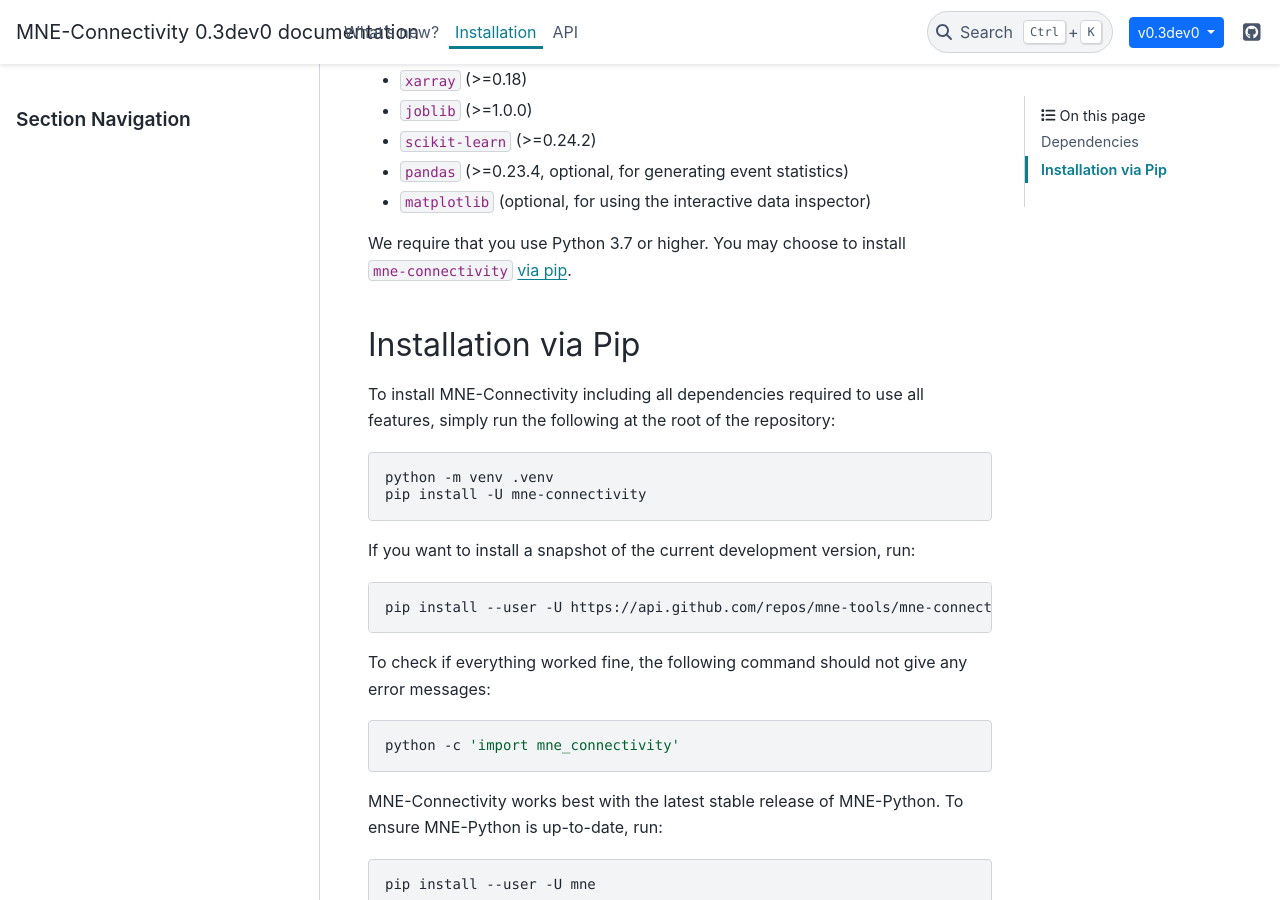
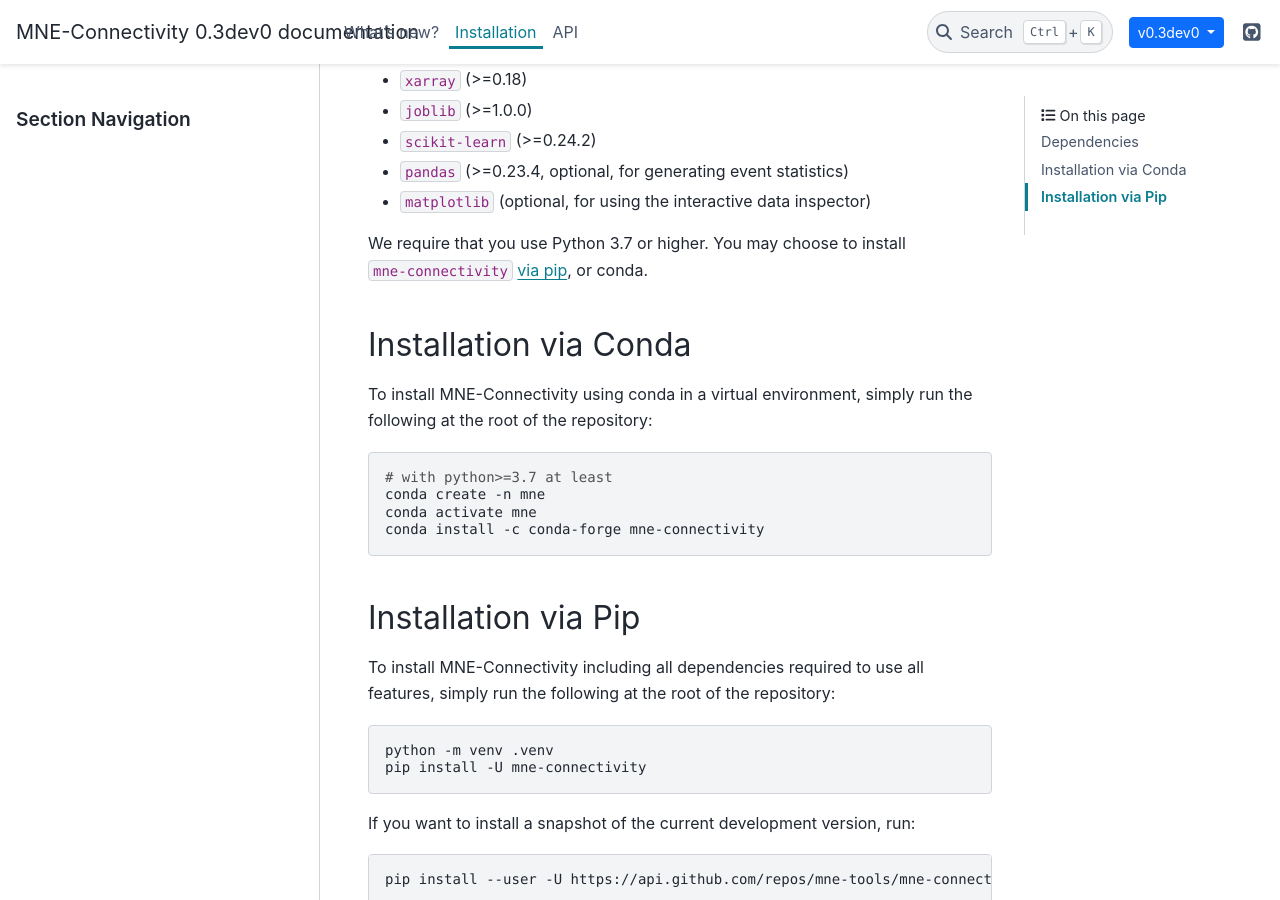
Before and after one commit to tsbinns/mne-connectivity, a Sphinx documentation site: the page built from doc/install.rst, in a window 1280 px wide and 900 px high, scrolled down 315 px. Built offline with Sphinx 7.4.7 and the PyData theme 0.15.4, drawn with Linux system fonts in a browser that asks for light colours; pages that are not in the unit, such as notebooks, are missing from menus.

Commit message:
[ENH] Add Conda Installation (#81)
* Add conda installation

* Adding updated readme

* Adding richard

* Add build status

* Add extra workflow for conda install

* Add extra workflow for conda install

* Add extra workflow for conda install

* Add extra workflow for conda install

* Add extra workflow for conda install

* Try again

* Try again

* Try again

```diff
--- a/README.rst
+++ b/README.rst
@@ -8,8 +8,14 @@
 .. |Circle| image:: https://circleci.com/gh/mne-tools/mne-connectivity.svg?style=shield
 .. _Circle: https://circleci.com/gh/mne-tools/mne-connectivity
 
+.. |Azure| image:: https://dev.azure.com/mne-tools/mne-connectivity/_apis/build/status/mne-tools.mne-connectivity?branchName=main
+.. _Azure: https://dev.azure.com/mne-tools/mne-connectivity/_build/latest?definitionId=1&branchName=main
+
 .. |Codecov| image:: https://codecov.io/gh/mne-tools/mne-connectivity/branch/main/graph/badge.svg
 .. _Codecov: https://codecov.io/gh/mne-tools/mne-connectivity
+
+.. |conda-forge| image:: https://img.shields.io/conda/dn/conda-forge/mne-connectivity.svg?label=Conda%20downloads
+.. _conda-forge: https://anaconda.org/conda-forge/mne-connectivity
 
 .. |PyPI| image:: https://img.shields.io/pypi/dm/mne-connectivity.svg?label=PyPI%20downloads
 .. _PyPI: https://pypi.org/project/mne-connectivity/
--- a/doc/authors.inc
+++ b/doc/authors.inc
@@ -2,3 +2,4 @@
 .. _Eric Larson: https://github.com/larsoner
 .. _Britta Westner: https://github.com/britta-wstnr
 .. _Alexander Kroner: https://github.com/alexanderkroner
+.. _Richard Höchenberger: https://github.com/hoechenberger
--- a/doc/install.rst
+++ b/doc/install.rst
@@ -16,7 +16,22 @@
 * ``matplotlib`` (optional, for using the interactive data inspector)
 
 We require that you use Python 3.7 or higher.
-You may choose to install ``mne-connectivity`` `via pip <#Installation via pip>`_.
+You may choose to install ``mne-connectivity`` `via pip <#Installation via pip>`_,
+or conda.
+
+Installation via Conda
+----------------------
+
+To install MNE-Connectivity using conda in a virtual environment,
+simply run the following at the root of the repository:
+
+.. code-block:: bash
+
+   # with python>=3.7 at least
+   conda create -n mne
+   conda activate mne
+   conda install -c conda-forge mne-connectivity
+
 
 Installation via Pip
 --------------------
--- a/doc/whats_new.rst
+++ b/doc/whats_new.rst
@@ -29,6 +29,7 @@
 - Added :func:`mne_connectivity.select_order` for helping to select VAR order using information criterion, by `Adam Li`_ (:gh:`46`)
 - All connectivity functions retain ``events``, ``event_id`` and ``metadata`` from `mne.Epochs` objects as input and is stored as part of the connectivity object, by `Adam Li`_ (:gh:`58`)
 - Add spectral connectivity over time function :func:`mne_connectivity.spectral_connectivity_time`, by `Adam Li`_ (:gh:`67`)
+- Add conda installation, by `Adam Li`_ and `Richard Höchenberger`_ (:gh:`81`)
 
 Bug
 ~~~
--- a/setup.py
+++ b/setup.py
@@ -26,7 +26,7 @@
 LICENSE = 'BSD-3'
 DOWNLOAD_URL = 'https://github.com/mne-tools/mne-connectivity'
 VERSION = version
-INSTALL_REQUIRES = ['numpy', 'scipy', 'mne', 'xarray', 'netCDF4', 'pandas']
+INSTALL_REQUIRES = ['numpy', 'scipy', 'mne', 'xarray', 'netCDF4', 'pandas', 'tqdm']
 CLASSIFIERS = ['Intended Audience :: Science/Research',
                'Intended Audience :: Developers',
                'License :: OSI Approved',
```
Also changed, not shown: other parts of doc/whats_new.rst (+1 -1 lines), CONTRIBUTING.md (+2 -1 lines), environment.yml (added, +24 -0 lines), 1 other file.
